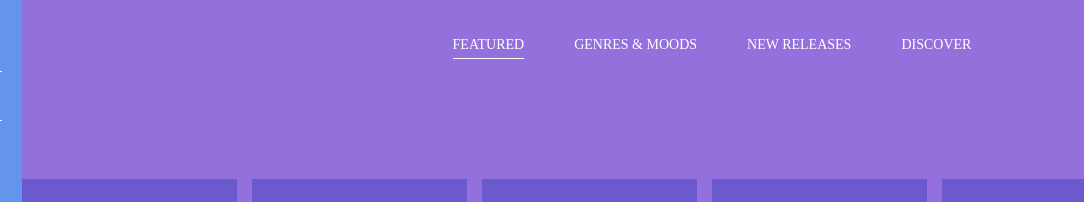
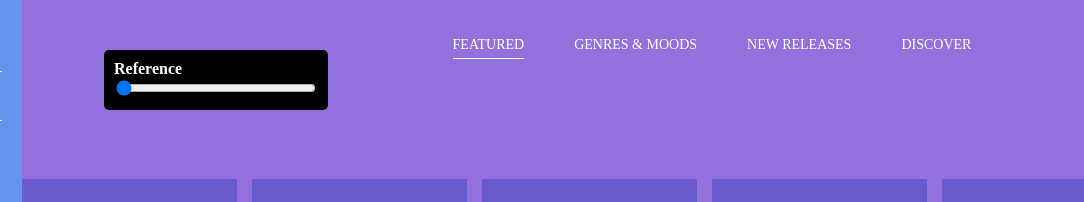
Before and after one commit to arrbaron/layout-spotify, a plain HTML site: page index.html in a window 1280 px wide. Shown: the top 202 px of the page, 196-1280 px from the left. Drawn offline with Linux system fonts and the light colour scheme.

Commit message:
add opacity controls

```diff
--- a/index.html
+++ b/index.html
@@ -5,10 +5,14 @@
   <meta name="viewport" content="width=device-width, initial-scale=1.0">
   <meta http-equiv="X-UA-Compatible" content="ie=edge">
   <link rel="stylesheet" href="styles.css">
-  <title>Document</title>
+  <title>Spotify Layout</title>
 </head>
 <body>
   <img src="images/spotify.png" alt="spotify reference image" class="reference">
+  <div class="opacity-controls">
+    <label for="opacity">Reference</label>
+    <input class="opacity" type="range" name="opacity" min="0" max="1" value="0" step="0.01">
+  </div>
   <div class="grid">
     <aside class="sidebar">
       <div class="logo">
@@ -132,5 +136,6 @@
       </div>
     </footer>
   </div>
+  <script src="index.js"></script>
 </body>
 </html>
--- /dev/null
+++ b/index.js
@@ -0,0 +1,9 @@
+const input = document.querySelector('.opacity');
+
+input.addEventListener('change', handleUpdate);
+input.addEventListener('mousemove', handleUpdate);
+
+function handleUpdate() {
+  let value = this.value;
+  document.documentElement.style.setProperty('--opacity', value);
+}
--- a/styles.css
+++ b/styles.css
@@ -1,3 +1,7 @@
+:root {
+  --opacity: 0;
+}
+
 * {
   box-sizing: border-box;
 }
@@ -8,7 +12,7 @@ body {
 
 .reference {
   position: absolute;
-  opacity: 0.0;
+  opacity: var(--opacity);
   top: 0;
   right: 0;
   bottom: 0;
@@ -25,6 +29,27 @@ body {
   display: grid;
   grid-template-columns: 218px 1fr;
   grid-template-rows: 1fr 90px;
+}
+
+label {
+  color: white;
+  font-weight: bold;
+  z-index: 20;
+  display: block;
+}
+
+.opacity-controls {
+  position: absolute;
+  z-index: 20;
+  left: 300px;
+  top: 50px;
+  background: black;
+  padding: 10px;
+  border-radius: 5px;
+}
+
+.opacity {
+  width: 200px;
 }
 
 /* ========= SIDEBAR ========= */
```
